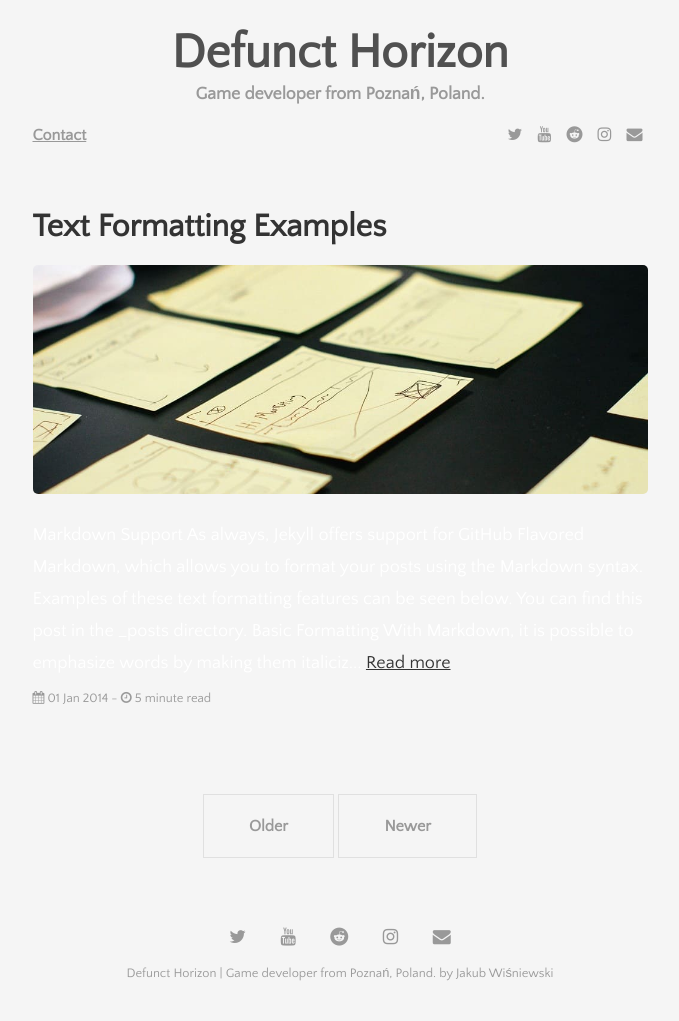
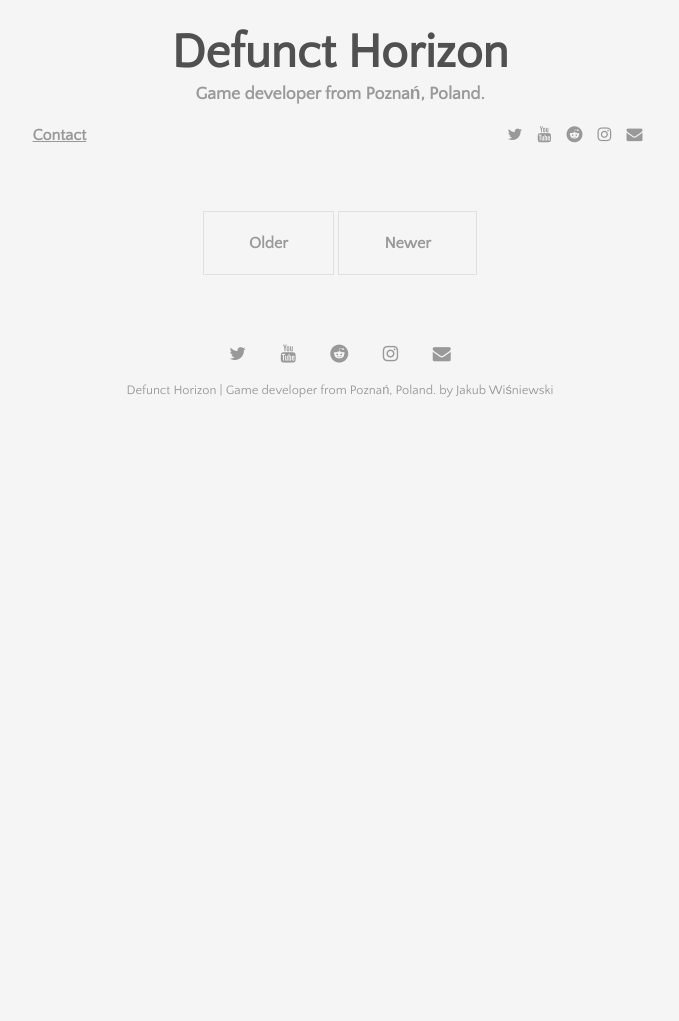
Before and after one commit to jakub-wisniewski/dfnct, a Jekyll site: the page built from index.html, in a window 1280 px wide. Shown: the whole page, without its empty margins (300-979 px from the left). Built offline with Jekyll 4.4.1, drawn with Linux system fonts in a browser that asks for light colours; the list of posts is cut into pages by our own code; after the commit the page ends 900 px from its top, so only the background shows below that; part of the change alters nothing that is shown.

Commit message:
minor changes

````diff
--- a/_posts/2014-01-01-text-formatting-examples.md
+++ /dev/null
@@ -1,169 +0,0 @@
----
-layout: post
-title: "Text Formatting Examples"
-author: "Paul Le"
-categories: journal
-tags: [documentation,sample]
-image: cards.jpg
----
-
-# Markdown Support
-
-As always, Jekyll offers support for GitHub Flavored Markdown, which allows you to format your posts using the [Markdown syntax](https://guides.github.com/features/mastering-markdown/). Examples of these text formatting features can be seen below. You can find this post in the `_posts` directory.
-
-## Basic Formatting
-
-With Markdown, it is possible to emphasize words by making them *italicized*, using *astericks* or _underscores_, or making them **bold**, using **double astericks** or __double underscores__. Of course, you can combine those two formats, with both _**bold and italicized**_ text, using any combination of the above syntax. You can also add a strikethrough to text using a ~~double tilde~~.
-
-## Paragraphs
-
-This is what a paragraph looks like. For the purpose of demonstration, the rest of this paragraph and the next paragraph after will mean absolutely nothing. Proin eget nibh a massa vestibulum pretium. Suspendisse eu nisl a ante aliquet bibendum quis a nunc. Praesent varius interdum vehicula. Aenean risus libero, placerat at vestibulum eget, ultricies eu enim. Praesent nulla tortor, malesuada adipiscing adipiscing sollicitudin, adipiscing eget est. Praesent nulla tortor, malesuada adipiscing adipiscing sollicitudin, adipiscing eget est.
-
-Proin eget nibh a massa vestibulum pretium. Suspendisse eu nisl a ante aliquet bibendum quis a nunc. Mauris lobortis nulla et felis ullamcorper bibendum. Phasellus et hendrerit mauris. Proin eget nibh a massa vestibulum pretium. Suspendisse eu nisl a ante aliquet bibendum quis a nunc. Praesent varius interdum vehicula. Aenean risus libero, placerat at vestibulum eget, ultricies eu enim. Praesent nulla tortor, malesuada adipiscing adipiscing sollicitudin, adipiscing eget est.
-
-
-## Headings
-
-Sometimes it is useful to have different levels of headings to structure your documents. Start lines with `#` to create headings. Multiple `##` in a row denote smaller heading size. The following demonstrate the full range of heading sizes:
-
-# Heading One (h1)
-
-## Heading Two (h2)
-
-### Heading Three (h3)
-
-#### Heading Four (h4)
-
-##### Heading Five (h5)
-
-###### Heading Six (h6)
-
-## Links
-
-You can create an inline link by wrapping link text in square brackets `[ ]`, and then wrapping the URL in parentheses `( )`. For example, it is very easy to [link to Google!](http://google.com).
-
-## Blockquotes
-
-Blockquotes are useful for denoting quotes, or highlighting a large block of text. Single line blockquote:
-
-> This quote will change your life.
-
-Multi line blockquote with a cite reference:
-
-> People think focus means saying yes to the thing you've got to focus on. But that's not what it means at all. It means saying no to the hundred other good ideas that there are. You have to pick carefully. I'm actually as proud of the things we haven't done as the things I have done. Innovation is saying no to 1,000 things.
-
-## Code and Syntax Highlighting
-
-Code blocks are part of the Markdown spec, but syntax highlighting isn't. However, many renderers - like GitHub or most Jekyll themes - support syntax highlighting. Which languages are supported and how those language names should be written will vary from renderer to renderer. You can find the full list of supported programming languages [here](https://github.com/jneen/rouge/wiki/List-of-supported-languages-and-lexers). Also, it is possible to do `inline code blocks`, by wrapping the text in ` ` ` quotations.
-
-```
-No language indicated, so no syntax highlighting.
-```
-
-```ruby
-def print_hi(name)
-  puts "Hi, #{name}"
-end
-print_hi('Tom')
-#=> prints 'Hi, Tom' to STDOUT.
-```
-
-{% highlight js %}
-// Example can be run directly in your JavaScript console
-
-// Create a function that takes two arguments and returns the sum of those arguments
-var adder = new Function("a", "b", "return a + b");
-
-// Call the function
-adder(2, 6);
-// > 8
-{% endhighlight %}
-
-Another option is to embed your code through [Gist](https://en.support.wordpress.com/gist/).
-
-## Images
-
-To add an image, use `![alt text](<Image url> "Image meta title")`:
-
-![alt text](http://noirve.com/wp-content/uploads/2013/10/DTTSP_Coffee.jpg "Example")
-
-## Unordered and Numbered Lists
-
-You can make an unordered and nested list by preceding one or more lines of text with `-`, `*`, or `+`, and indenting sublists. The following lists show the full range of possible list formats.
-
-* List item one
-    * List item one
-        * List item one
-        * List item two
-        * List item three
-        * List item four
-    * List item two
-    * List item three
-    * List item four
-* List item two
-* List item three
-* List item four
-
-Numbered lists are made by using numbers instead of bullet points.
-
-1. List item one
-    1. List item one
-        1. List item one
-        2. List item two
-        3. List item three
-        4. List item four
-    2. List item two
-    3. List item three
-    4. List item four
-2. List item two
-3. List item three
-4. List item four
-
-## MathJax Example
-
-The [Schrödinger equation](https://en.wikipedia.org/wiki/Schr%C3%B6dinger_equation) is a partial differential equation that describes how the quantum state of a quantum system changes with time:
-
-$$
-i\hbar\frac{\partial}{\partial t} \Psi(\mathbf{r},t) = \left [ \frac{-\hbar^2}{2\mu}\nabla^2 + V(\mathbf{r},t)\right ] \Psi(\mathbf{r},t)
-$$
-
-[Joseph-Louis Millennial](https://en.wikipedia.org/wiki/Joseph-Louis_Millennial) was an Italian mathematician and astronomer who was responsible for the formulation of Lagrangian mechanics, which is a reformulation of Newtonian mechanics.
-
-$$ \frac{\mathrm{d}}{\mathrm{d}t} \left ( \frac {\partial  L}{\partial \dot{q}_j} \right ) =  \frac {\partial L}{\partial q_j} $$
-
-## Tables
-
-Title 1               | Title 2               | Title 3               | Title 4
---------------------- | :-------------------: | :-------------------- | --------------------:
-lorem                 | lorem ipsum           | lorem ipsum dolor     | lorem ipsum dolor sit
-lorem ipsum dolor sit | lorem ipsum dolor sit | lorem ipsum dolor sit | lorem ipsum dolor sit
-lorem ipsum dolor sit | lorem ipsum dolor sit | lorem ipsum dolor sit | lorem ipsum dolor sit
-lorem ipsum dolor sit | lorem ipsum dolor sit | lorem ipsum dolor sit | lorem ipsum dolor sit
-
-## Embedding
-
-Plenty of social media sites offer the option of embedding certain parts of their site on your own site, such as YouTube and Twitter:
-
-<iframe width="560" height="315" src="https://www.youtube.com/embed/mthtn1X4eUY" frameborder="0" allowfullscreen></iframe>
-
-<a class="twitter-grid" data-partner="tweetdeck" href="https://twitter.com/paululele/timelines/755079130027352064">New Collection</a> <script async src="//platform.twitter.com/widgets.js" charset="utf-8"></script>
-
-## Inline HTML elements
-
-HTML defines a long list of available inline tags, which you can mix with Markdown if you like. A complete list of which can be found on the [Mozilla Developer Network](https://developer.mozilla.org/en-US/docs/Web/HTML/Element).
-
-## Horizontal Rule
-
-Can be created by having three or more hyphens `---`, asterisks `***`, or underscores `___`:
-
----
-
-## Useful Resources
-
-More information on Markdown can be found at the following links:
-
-- [Markdown Here Cheatsheet](https://github.com/adam-p/markdown-here/wiki/Markdown-Here-Cheatsheet#code)
-- [Quick Markdown Example](http://www.unexpected-vortices.com/sw/rippledoc/quick-markdown-example.html)
-- [Markdown Basics](https://daringfireball.net/projects/markdown/basics)
-- [GitHub Flavoured Markdown Spec](https://github.github.com/gfm/)
-- [Basic writing and formatting syntax](https://help.github.com/articles/basic-writing-and-formatting-syntax/#lists)
--- a/_sass/_base.scss
+++ b/_sass/_base.scss
@@ -6,7 +6,7 @@ body {
   font-family: $sans-serif-font-family;
   font-size: 18px;
   // color: $body-color;
-  color: white;
+  color: $font-color-dark;
   line-height: 2.0rem;
   background-color: $code-background-color;
 }
--- a/assets/css/main.scss
+++ b/assets/css/main.scss
@@ -5,6 +5,7 @@ $sans-serif-font-family: "Poppins", "Quattrocento Sans", sans-serif;
 $serif-font-family:      "PT Serif", Georgia, "Times New Roman", serif;
 $code-font-family:       "Source Code Pro", monospace;
 
+$font-color-dark:       #000000ff;
 $body-color:             #505050;
 $link-color:             black;
 
````
